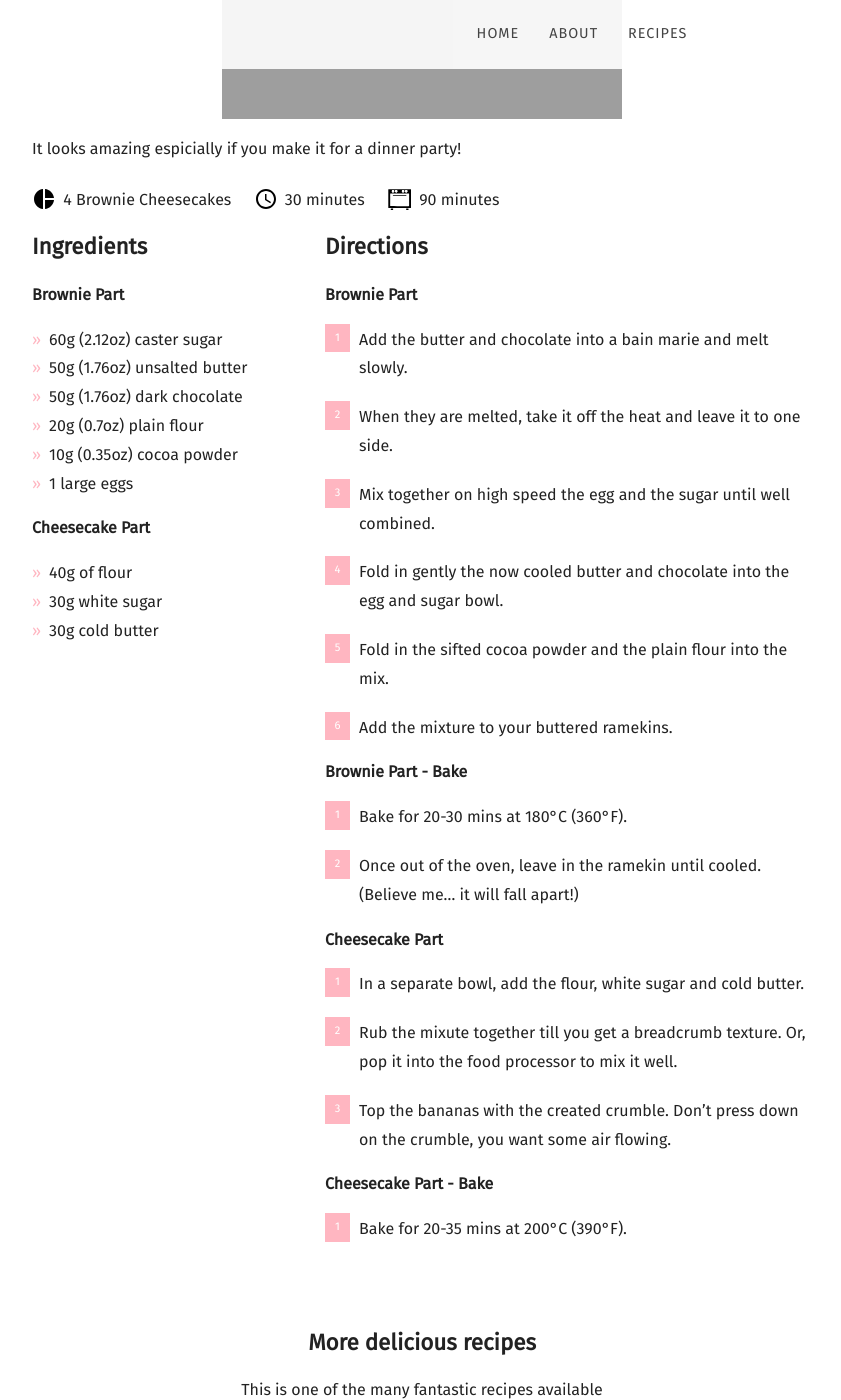
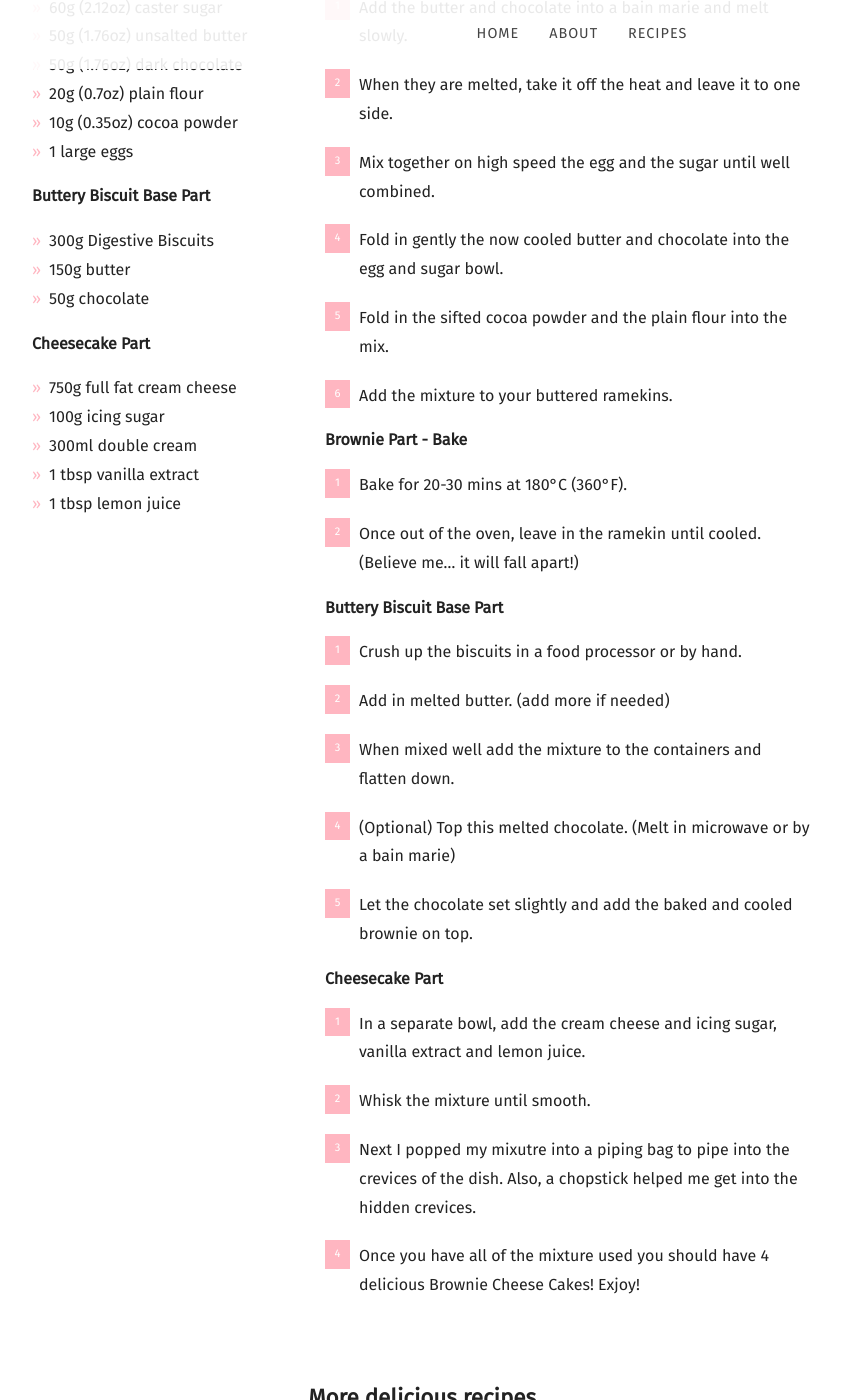
Before and after one commit to mcginleyireland/irishbaking.github.io, a Jekyll site: the page built from _posts/2021-05-23-brownie-cheesecake-for-four.md, in a window 1280 px wide and 1400 px high, scrolled down 2813 px. Shown: the whole window, without its empty margins (58-899 px from the left). Built offline with Jekyll 4.4.1, drawn with Linux system fonts in a browser that asks for light colours; nearby versions of some CDN libraries; some web fonts are replaced; some of the changed text lies outside the part shown.

Commit message:
Updating the details of the brownie cheese cake.
Signed-off-by: Stephen McGinley <mcginleyireland@gmail.com>

```diff
--- a/_posts/2021-05-23-brownie-cheesecake-for-four.md
+++ b/_posts/2021-05-23-brownie-cheesecake-for-four.md
@@ -8,7 +8,7 @@ featured_image: https://irishbaking.ie/images/Deserts_For_Four/Brownie_Cheesecak
 recipe:
   servings: 4 Brownie Cheesecakes
   prep: 30 minutes
-  cook: 90 minutes
+  cook: 30 minutes
   ingredients_markdown: |-
     **Brownie Part**
 
@@ -19,11 +19,19 @@ recipe:
     * 10g (0.35oz) cocoa powder
     * 1 large eggs
 
+    **Buttery Biscuit Base Part**
+
+    * 300g Digestive Biscuits
+    * 150g butter
+    * 50g chocolate
+
     **Cheesecake Part**
 
-    * 40g of flour
-    * 30g white sugar
-    * 30g cold butter
+    * 750g full fat cream cheese
+    * 100g icing sugar
+    * 300ml double cream
+    * 1 tbsp vanilla extract
+    * 1 tbsp lemon juice
   directions_markdown: |-
     **Brownie Part**
 
@@ -39,22 +47,23 @@ recipe:
     1. Bake for 20-30 mins at 180°C (360°F).
     2. Once out of the oven, leave in the ramekin until cooled. (Believe me... it will fall apart!)
 
+    **Buttery Biscuit Base Part**
+
+    1. Crush up the biscuits in a food processor or by hand.
+    2. Add in melted butter. (add more if needed)
+    3. When mixed well add the mixture to the containers and flatten down.
+    4. (Optional) Top this melted chocolate. (Melt in microwave or by a bain marie)
+    5. Let the chocolate set slightly and add the baked and cooled brownie on top.
+
     **Cheesecake Part**
 
-    5. In a separate bowl, add the flour, white sugar and cold butter.
-    6. Rub the mixute together till you get a breadcrumb texture. Or, pop it into the food processor to mix it well.
-    7. Top the bananas with the created crumble. Don't press down on the crumble, you want some air flowing.
-
-    **Cheesecake Part - Bake**
-
-    1. Bake for 20-35 mins at 200°C (390°F).
+    1. In a separate bowl, add the cream cheese and icing sugar, vanilla extract and lemon juice.
+    2. Whisk the mixture until smooth.
+    3. Next I popped my mixutre into a piping bag to pipe into the crevices of the dish. Also, a chopstick helped me get into the hidden crevices.
+    4. Once you have all of the mixture used you should have 4 delicious Brownie Cheese Cakes! Exjoy!
 
 ---
 This is my favourite desert. It combinds two of my favourite deserts. With a star dish it makes presentation so easy!
-
-![Cake](https://irishbaking.ie/images/Deserts_For_Four/Brownie_Cheesecake/Image_3.jpg)
-
-More images on the brownies are <a href="https://irishbaking.ie/brownies/deserts%20for%20two/2021/03/21/brownies/">here</a>.
 
 ![Cake](https://irishbaking.ie/images/Deserts_For_Four/Brownie_Cheesecake/Image_6.jpg)
 
@@ -66,7 +75,7 @@ Not needed but if I can sneak in chocolate in a recipe I will! Also, will seel i
 
 ![Cake](https://irishbaking.ie/images/Deserts_For_Four/Brownie_Cheesecake/Image_8.jpg)
 
-It's all coming together.
+It's all coming together. <br> More images on the brownies are <a href="https://irishbaking.ie/brownies/deserts%20for%20two/2021/03/21/brownies/">here</a>.
 
 ![Cake](https://irishbaking.ie/images/Deserts_For_Four/Brownie_Cheesecake/Image_9.jpg)
 
```
Also changed, not shown: _posts/2021-03-21-brownies.md (+1 -1 lines).
